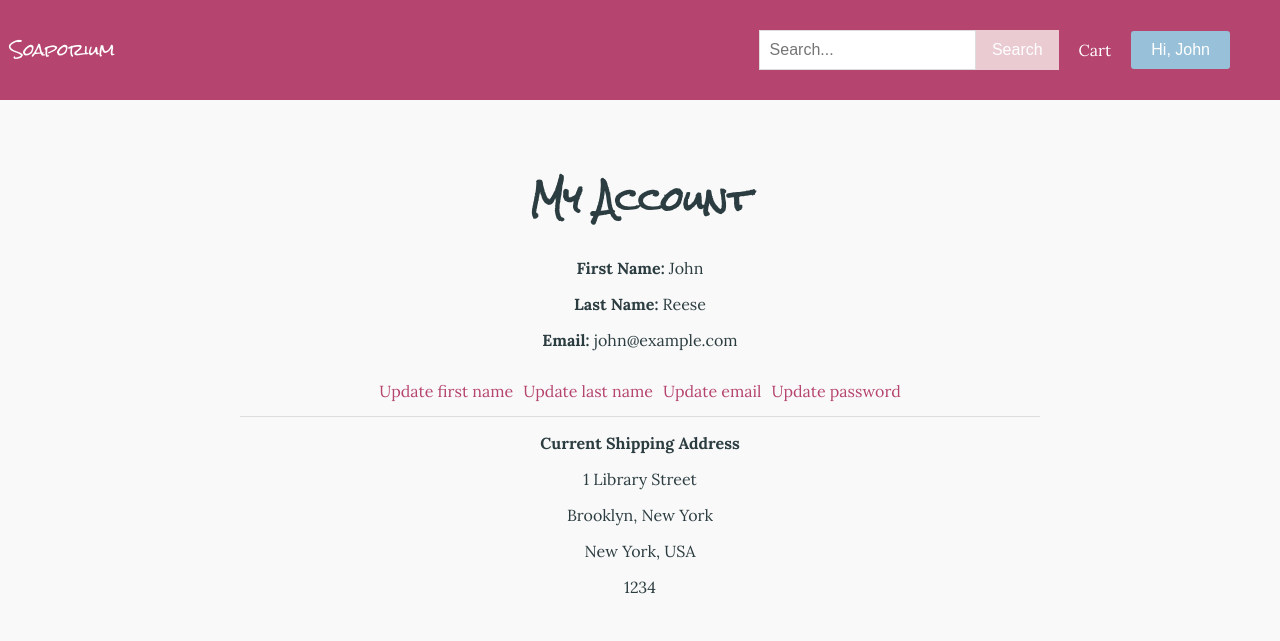
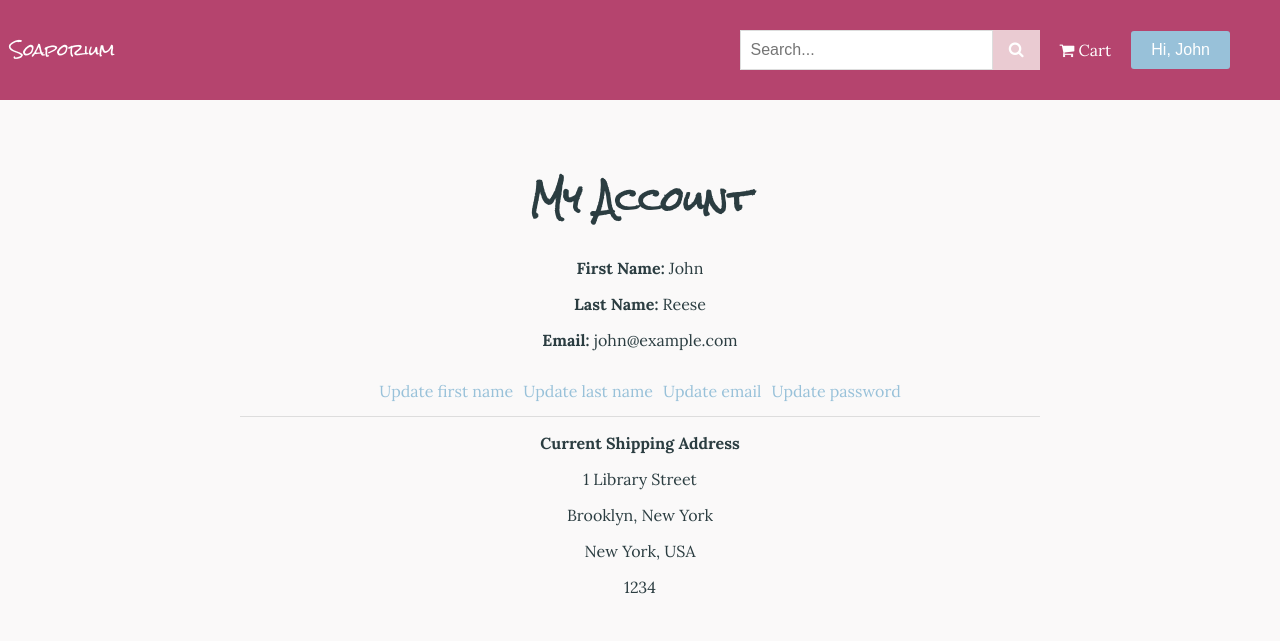
Before and after one commit to anisha-arya/Soap, a Flask app: page /user/1 in a window 1280 px wide. Shown: the top 641 px of the page. Run offline with Flask 3, Linux system fonts and the light colour scheme; a user stored in the database is signed in; data comes from the database, SQL or seed files in the repository.

Commit message:
Added some icons to layout template

```diff
--- a/static/styles.css
+++ b/static/styles.css
@@ -574,9 +574,17 @@ hr {
 
 .back-to-home,
 .clear-filters a,
-.update-link,
 .delete-account-link {
     color: #b5446e;
+    display: block;
+    margin-top: 15px;
+    margin-bottom: 5px;
+    text-decoration: none;
+    max-width: 25%;
+}
+
+.update-link {
+    color: #98c1d9;
     display: block;
     margin-top: 15px;
     margin-bottom: 5px;
--- a/templates/layout.html
+++ b/templates/layout.html
@@ -19,18 +19,18 @@
                     <form action="{{ url_for('search') }}" method="get">
                         <div class="input-wrapper">
                             <input type="text" name="search_term" placeholder="Search...">
-                            <button type="submit">Search</button>
+                            <button type="submit"><i class="fa fa-search"></i></button>
                         </div>
                     </form>
                 </li>
 
                 {% if session.get("userid") %}
-                <li><a href="{{ url_for('view_current_cart') }}">Cart</a></li>
+                <li><a href="{{ url_for('view_current_cart') }}"><i class="fa fa-shopping-cart"></i> Cart</a></li>
                 <li class="user-dropdown">
                     <button class="user-dropdown-btn">Hi, {{ user_firstname }}</button>
                     <ul class="dropdown-content">
                         <li><a href="{{ url_for('userinfo', userid=session.get('userid')) }}">My account</a></li>
-                        <li><a href="{{ url_for('logout') }}"><i class="fa fa-sign-out"></i>Sign
+                        <li><a href="{{ url_for('logout') }}"><i class="fa fa-sign-out"></i> Sign
                                 Out</a></li>
                     </ul>
                 </li>
```
